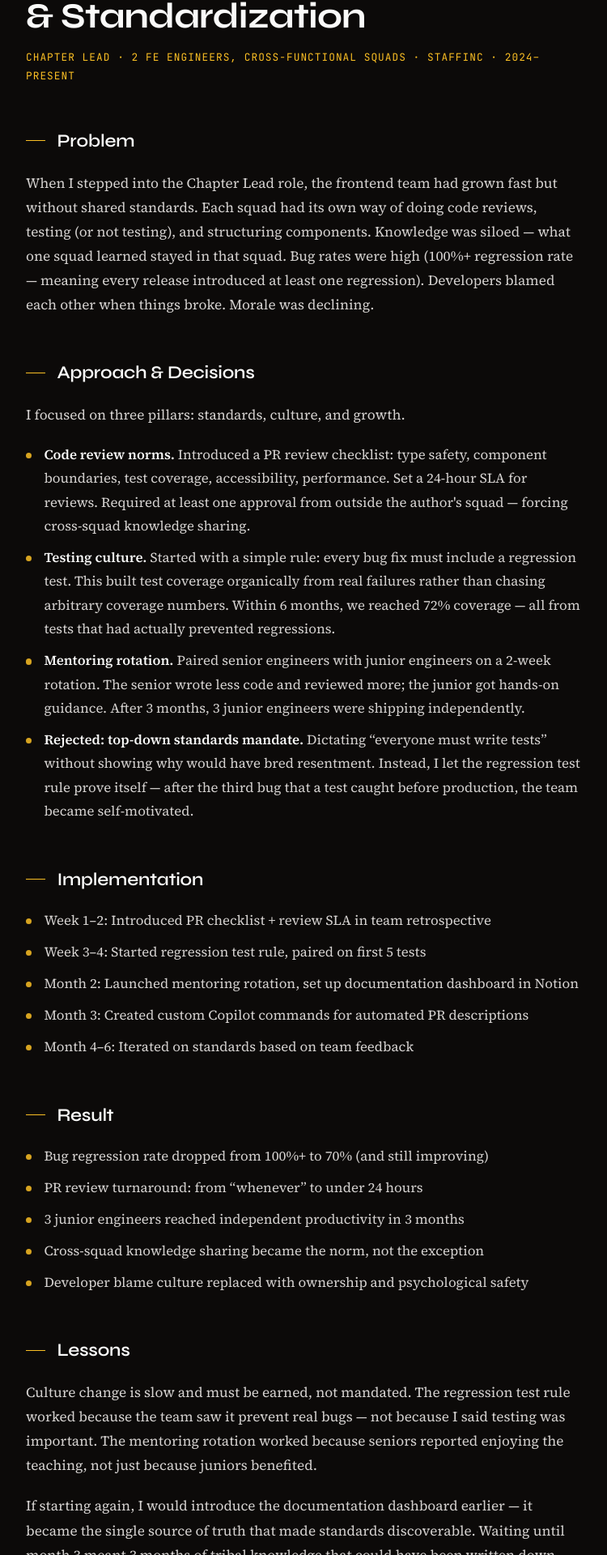
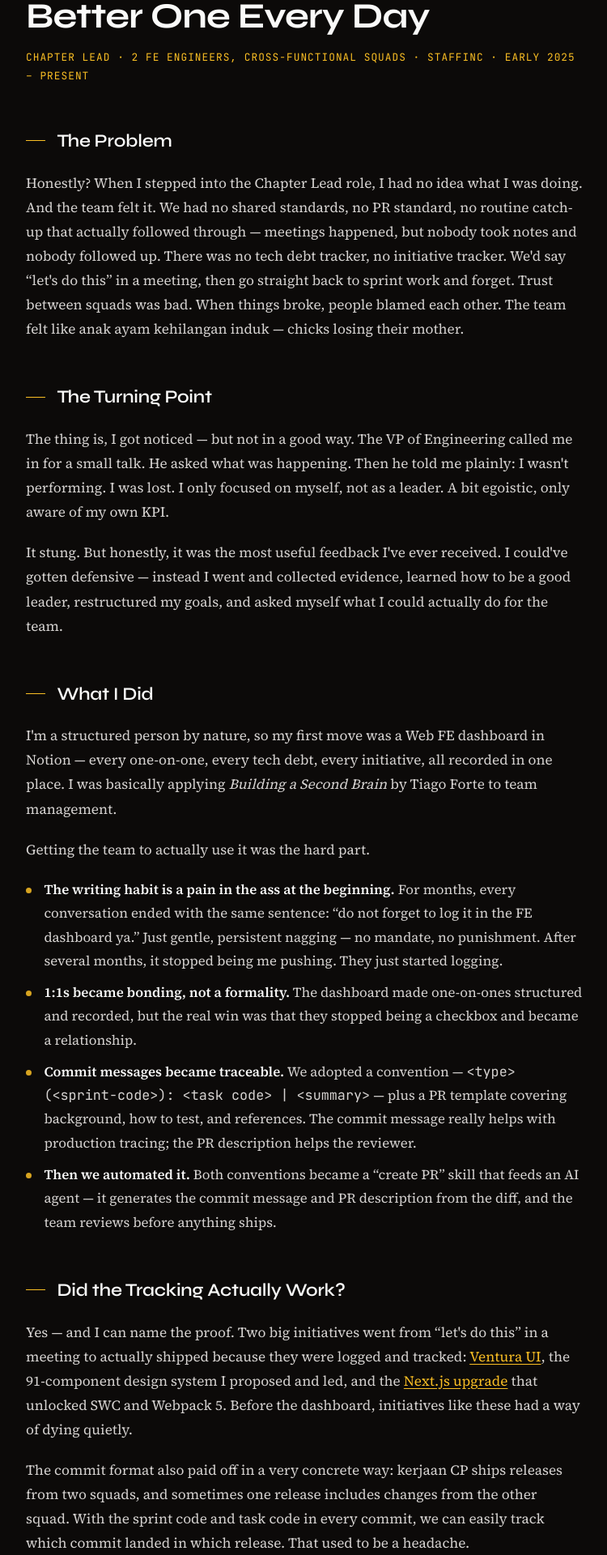
Before and after one commit to tamagossi/tamagossi.dev, a Next.js app: page /case-studies/team-restructuring in a window 1280 px wide. Shown: the part 281-2201 px from the top of the page at 81% size, without its empty margins (264-1014 px from the left). Built offline with nearby package versions, Linux system fonts and the light colour scheme.

Commit message:
content: rewrite team-restructuring case study with real interview story

```diff
--- a/src/app/case-studies/team-restructuring/page.tsx
+++ b/src/app/case-studies/team-restructuring/page.tsx
@@ -1,112 +1,139 @@
 import type { Metadata } from "next";
+import Link from "next/link";
 
 import { CaseStudyLayout } from "@/components/layout/case-study-layout";
 
 export const metadata: Metadata = {
   description:
-    "How I introduced code review norms, testing culture, and mentoring that measurably improved delivery at Staffinc.",
-  title: "FE Team Restructuring — Code Review, Testing & Mentoring",
+    "How a blunt conversation with my VP turned a lost Chapter Lead into a structured leader — Notion dashboard, commit standards, and AI-powered PR tooling at Staffinc.",
+  title: "From Lost Chapter Lead to a Better One Every Day",
 };
 
 export default function TeamRestructuringPage() {
   return (
     <CaseStudyLayout>
-      <h1 className="mb-2">Frontend Team Restructuring & Standardization</h1>
+      <h1 className="mb-2">From Lost Chapter Lead to a Better One Every Day</h1>
       <p className="mb-8">
         Chapter Lead · 2 FE engineers, cross-functional squads · Staffinc ·
-        2024–Present
+        Early 2025 – Present
       </p>
 
-      <h2 className="mt-10">Problem</h2>
+      <h2 className="mt-10">The Problem</h2>
       <p>
-        When I stepped into the Chapter Lead role, the frontend team had grown
-        fast but without shared standards. Each squad had its own way of doing
-        code reviews, testing (or not testing), and structuring components.
-        Knowledge was siloed — what one squad learned stayed in that squad. Bug
-        rates were high (100%+ regression rate — meaning every release
-        introduced at least one regression). Developers blamed each other when
-        things broke. Morale was declining.
+        Honestly? When I stepped into the Chapter Lead role, I had no idea what
+        I was doing. And the team felt it. We had no shared standards, no PR
+        standard, no routine catch-up that actually followed through — meetings
+        happened, but nobody took notes and nobody followed up. There was no
+        tech debt tracker, no initiative tracker. We&apos;d say
+        &ldquo;let&apos;s do this&rdquo; in a meeting, then go straight back to
+        sprint work and forget. Trust between squads was bad. When things broke,
+        people blamed each other. The team felt like anak ayam kehilangan induk
+        — chicks losing their mother.
       </p>
 
-      <h2 className="mt-10">Approach & Decisions</h2>
-      <p>I focused on three pillars: standards, culture, and growth.</p>
+      <h2 className="mt-10">The Turning Point</h2>
+      <p>
+        The thing is, I got noticed — but not in a good way. The VP of
+        Engineering called me in for a small talk. He asked what was happening.
+        Then he told me plainly: I wasn&apos;t performing. I was lost. I only
+        focused on myself, not as a leader. A bit egoistic, only aware of my own
+        KPI.
+      </p>
+      <p>
+        It stung. But honestly, it was the most useful feedback I&apos;ve ever
+        received. I could&apos;ve gotten defensive — instead I went and
+        collected evidence, learned how to be a good leader, restructured my
+        goals, and asked myself what I could actually do for the team.
+      </p>
+
+      <h2 className="mt-10">What I Did</h2>
+      <p>
+        I&apos;m a structured person by nature, so my first move was a Web FE
+        dashboard in Notion — every one-on-one, every tech debt, every
+        initiative, all recorded in one place. I was basically applying{" "}
+        <em>Building a Second Brain</em> by Tiago Forte to team management.
+      </p>
+      <p>Getting the team to actually use it was the hard part.</p>
       <ul>
         <li>
-          <strong>Code review norms.</strong> Introduced a PR review checklist:
-          type safety, component boundaries, test coverage, accessibility,
-          performance. Set a 24-hour SLA for reviews. Required at least one
-          approval from outside the author&apos;s squad — forcing cross-squad
-          knowledge sharing.
+          <strong>
+            The writing habit is a pain in the ass at the beginning.
+          </strong>{" "}
+          For months, every conversation ended with the same sentence: &ldquo;do
+          not forget to log it in the FE dashboard ya.&rdquo; Just gentle,
+          persistent nagging — no mandate, no punishment. After several months,
+          it stopped being me pushing. They just started logging.
         </li>
         <li>
-          <strong>Testing culture.</strong> Started with a simple rule: every
-          bug fix must include a regression test. This built test coverage
-          organically from real failures rather than chasing arbitrary coverage
-          numbers. Within 6 months, we reached 72% coverage — all from tests
-          that had actually prevented regressions.
+          <strong>1:1s became bonding, not a formality.</strong> The dashboard
+          made one-on-ones structured and recorded, but the real win was that
+          they stopped being a checkbox and became a relationship.
         </li>
         <li>
-          <strong>Mentoring rotation.</strong> Paired senior engineers with
-          junior engineers on a 2-week rotation. The senior wrote less code and
-          reviewed more; the junior got hands-on guidance. After 3 months, 3
-          junior engineers were shipping independently.
+          <strong>Commit messages became traceable.</strong> We adopted a
+          convention —{" "}
+          <code>
+            &lt;type&gt;(&lt;sprint-code&gt;): &lt;task code&gt; |
+            &lt;summary&gt;
+          </code>{" "}
+          — plus a PR template covering background, how to test, and references.
+          The commit message really helps with production tracing; the PR
+          description helps the reviewer.
         </li>
         <li>
-          <strong>Rejected: top-down standards mandate.</strong> Dictating
-          &ldquo;everyone must write tests&rdquo; without showing why would have
-          bred resentment. Instead, I let the regression test rule prove itself
-          — after the third bug that a test caught before production, the team
-          became self-motivated.
+          <strong>Then we automated it.</strong> Both conventions became a
+          &ldquo;create PR&rdquo; skill that feeds an AI agent — it generates
+          the commit message and PR description from the diff, and the team
+          reviews before anything ships.
         </li>
       </ul>
 
-      <h2 className="mt-10">Implementation</h2>
-      <ul>
-        <li>
-          Week 1–2: Introduced PR checklist + review SLA in team retrospective
-        </li>
-        <li>Week 3–4: Started regression test rule, paired on first 5 tests</li>
-        <li>
-          Month 2: Launched mentoring rotation, set up documentation dashboard
-          in Notion
-        </li>
-        <li>
-          Month 3: Created custom Copilot commands for automated PR descriptions
-        </li>
-        <li>Month 4–6: Iterated on standards based on team feedback</li>
-      </ul>
+      <h2 className="mt-10">Did the Tracking Actually Work?</h2>
+      <p>
+        Yes — and I can name the proof. Two big initiatives went from
+        &ldquo;let&apos;s do this&rdquo; in a meeting to actually shipped
+        because they were logged and tracked:{" "}
+        <Link href="/case-studies/ventura-ui">Ventura UI</Link>, the
+        91-component design system I proposed and led, and the{" "}
+        <Link href="/case-studies/nextjs-migration">Next.js upgrade</Link> that
+        unlocked SWC and Webpack 5. Before the dashboard, initiatives like these
+        had a way of dying quietly.
+      </p>
+      <p>
+        The commit format also paid off in a very concrete way: kerjaan CP ships
+        releases from two squads, and sometimes one release includes changes
+        from the other squad. With the sprint code and task code in every
+        commit, we can easily track which commit landed in which release. That
+        used to be a headache.
+      </p>
 
       <h2 className="mt-10">Result</h2>
       <ul>
         <li>
-          Bug regression rate dropped from 100%+ to 70% (and still improving)
+          Initiatives now ship instead of dying in meetings — Ventura UI and the
+          Next.js upgrade are the proof
         </li>
         <li>
-          PR review turnaround: from &ldquo;whenever&rdquo; to under 24 hours
-        </li>
-        <li>3 junior engineers reached independent productivity in 3 months</li>
-        <li>
-          Cross-squad knowledge sharing became the norm, not the exception
+          Release traceability across squads: every commit maps to a sprint and
+          a task
         </li>
         <li>
-          Developer blame culture replaced with ownership and psychological
-          safety
+          PR and commit standards are codified and enforced by an AI skill, not
+          by memory
         </li>
+        <li>1:1s rebuilt trust inside the FE team</li>
       </ul>
 
       <h2 className="mt-10">Lessons</h2>
       <p>
-        Culture change is slow and must be earned, not mandated. The regression
-        test rule worked because the team saw it prevent real bugs — not because
-        I said testing was important. The mentoring rotation worked because
-        seniors reported enjoying the teaching, not just because juniors
-        benefited.
+        I changed a lot after reading <em>Learning Systems Thinking</em> by
+        Diana Montalion. I wish I&apos;d read it earlier — a lot of the struggle
+        in the beginning was me not seeing the team as a system.
       </p>
       <p>
-        If starting again, I would introduce the documentation dashboard earlier
-        — it became the single source of truth that made standards discoverable.
-        Waiting until month 3 meant 3 months of tribal knowledge that could have
-        been written down.
+        And the honest part: culture change is slow. The writing habit took
+        months of nagging. There&apos;s no week-by-week plan that fixes a team
+        in a month — just repetition until it sticks.
       </p>
     </CaseStudyLayout>
   );
--- a/src/components/sections/about.tsx
+++ b/src/components/sections/about.tsx
@@ -60,7 +60,7 @@ export const About = () => {
               hands-on architecture — setting technical direction, mentoring
               engineers, and still writing production code. My work spans design
               systems, Next.js platform migrations, and team restructuring that
-              measurably improved delivery quality.
+              rebuilt trust and delivery discipline.
             </p>
             <p>
               Associate Degree (D3) in Informatics — with 7+ years of
--- a/src/components/sections/case-studies.tsx
+++ b/src/components/sections/case-studies.tsx
@@ -32,7 +32,7 @@ const STUDIES = [
     category: "team & process",
     href: "/case-studies/team-restructuring",
     summary:
-      "Code review norms, testing culture, and mentoring that measurably improved delivery and team health.",
+      "From a lost Chapter Lead to a structured one — a Notion dashboard, commit standards, and AI-powered PR tooling that rebuilt trust and got initiatives shipped.",
     title: "FE Team Restructuring",
     Visual: TeamVisual,
   },
```
